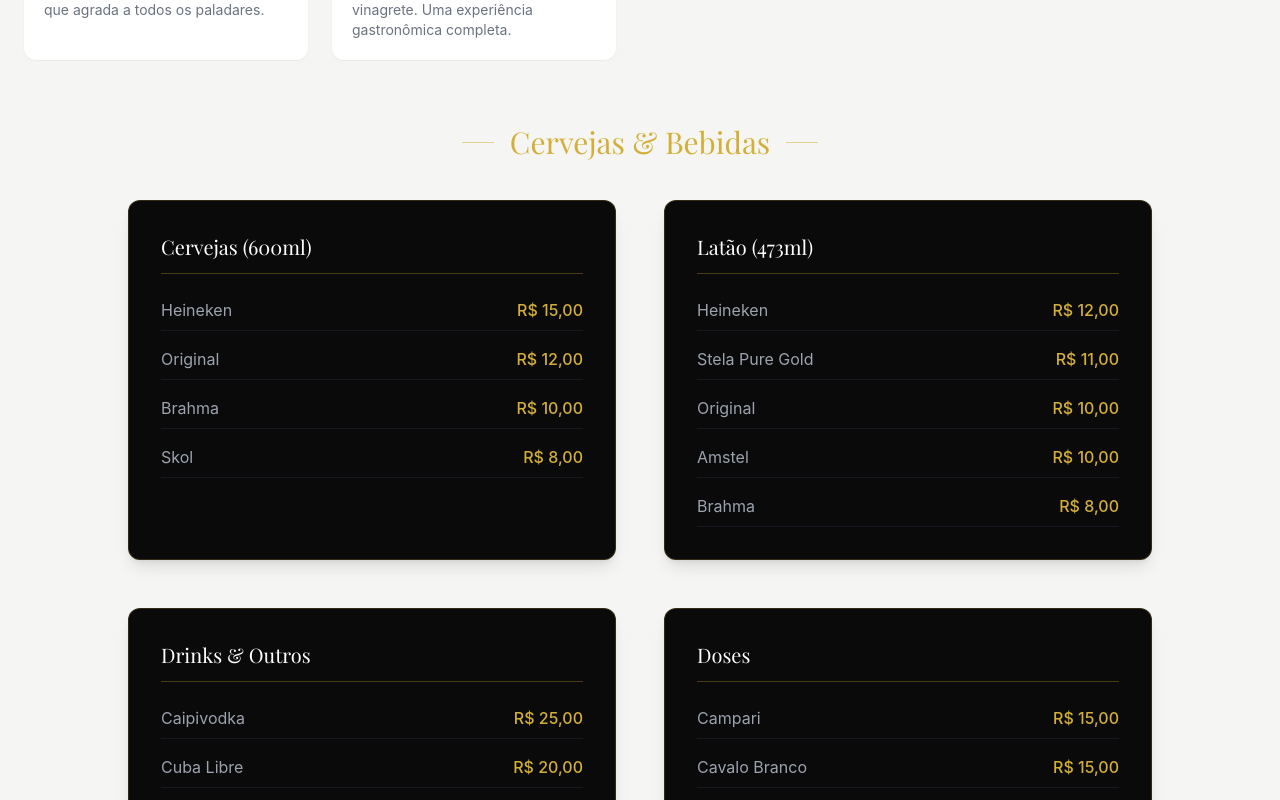
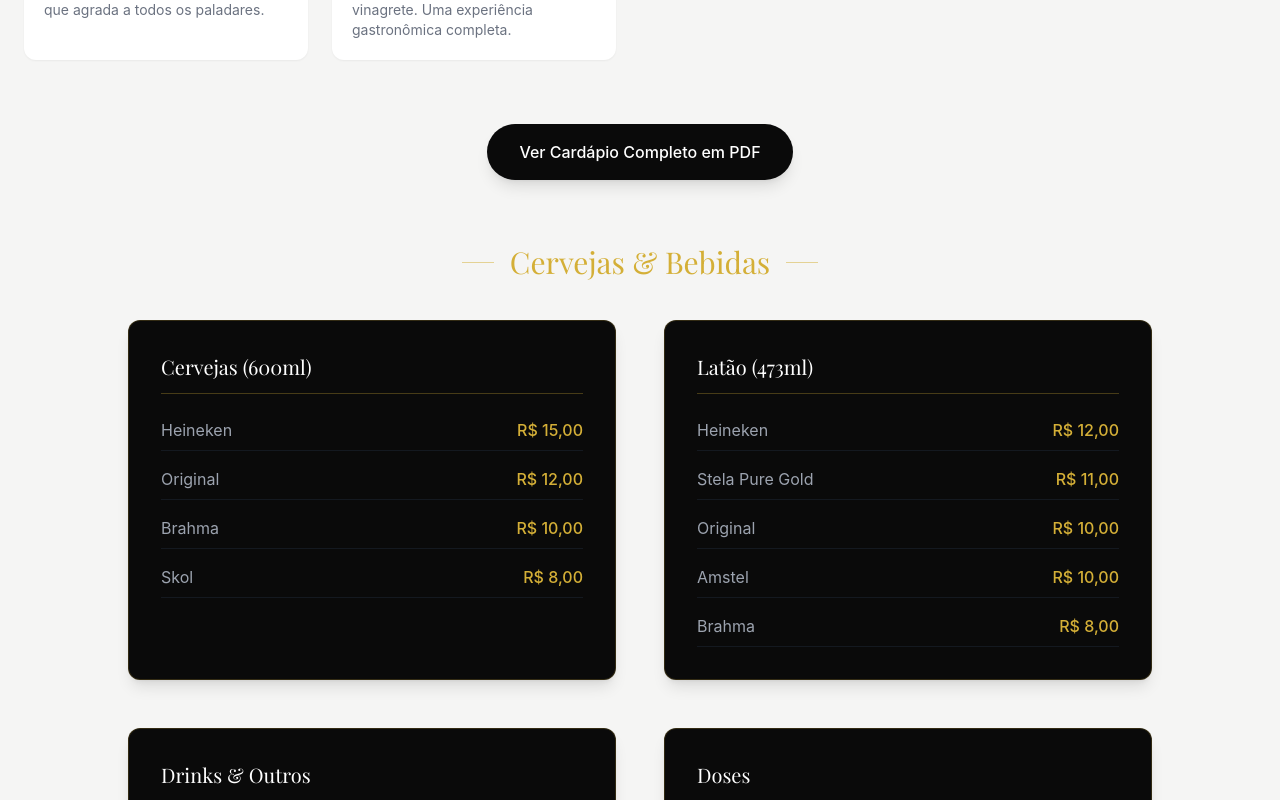
Before and after one commit to BernardoPiresMascarenhas/Site-Itatiaia-304-Bar---Restaurante, a React (Vite) app in the folder itatiaia304/: page / in a window 1280 px wide. Shown: the part 3240-4040 px from the top of the page. Built offline with nearby package versions, Linux system fonts and the light colour scheme; a web font is replaced by a local one.

Commit message:
chore: cardapio

```diff
--- a/itatiaia304/src/App.tsx
+++ b/itatiaia304/src/App.tsx
@@ -486,6 +486,16 @@
             </div>
 
           </div>
+          <div className="text-center mt-16">
+             <a
+               href="/pratos/CardapioItatiaia304.pdf"
+               target="_blank"
+               rel="noopener noreferrer"
+               className="inline-block bg-bar-black text-white px-8 py-4 rounded-full hover:bg-gray-800 transition font-medium shadow-lg hover:shadow-xl"
+             >
+               Ver Cardápio Completo em PDF
+             </a>
+          </div>
 
           {/* LISTA DE BEBIDAS (Categorizada e Mapeada) */}
           <div className="max-w-5xl mx-auto mt-16">
@@ -765,7 +775,7 @@
                     <ul className="space-y-2">
                       <li className="flex flex-col">
                         <span className="text-bar-gold text-[10px] font-bold tracking-[0.1em] uppercase">Almoço</span>
-                        <span className="text-gray-400 text-sm">Seg a Sex • 11h às 15h</span>
+                        <span className="text-gray-400 text-sm">Seg a Sáb • 11h às 14h</span>
                       </li>
                       <li className="flex flex-col">
                         <span className="text-bar-gold text-[10px] font-bold tracking-[0.1em] uppercase">Bar</span>
```
